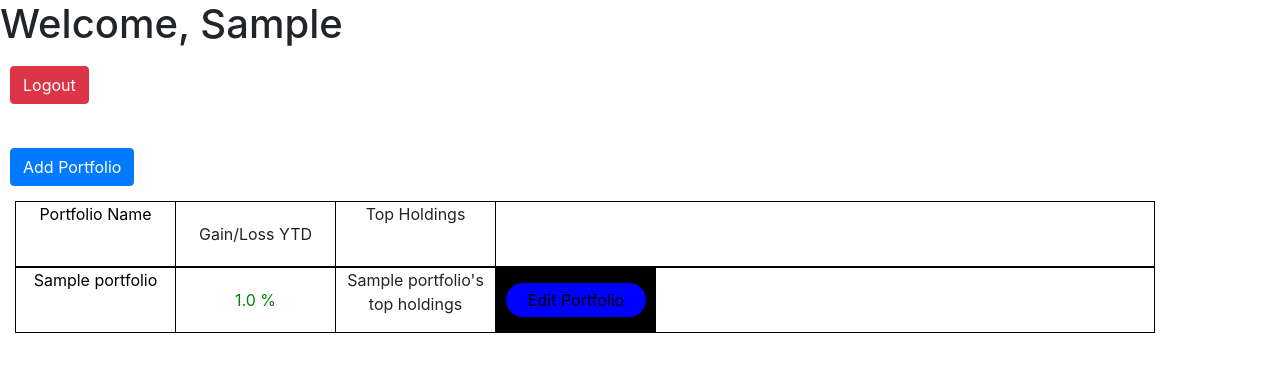
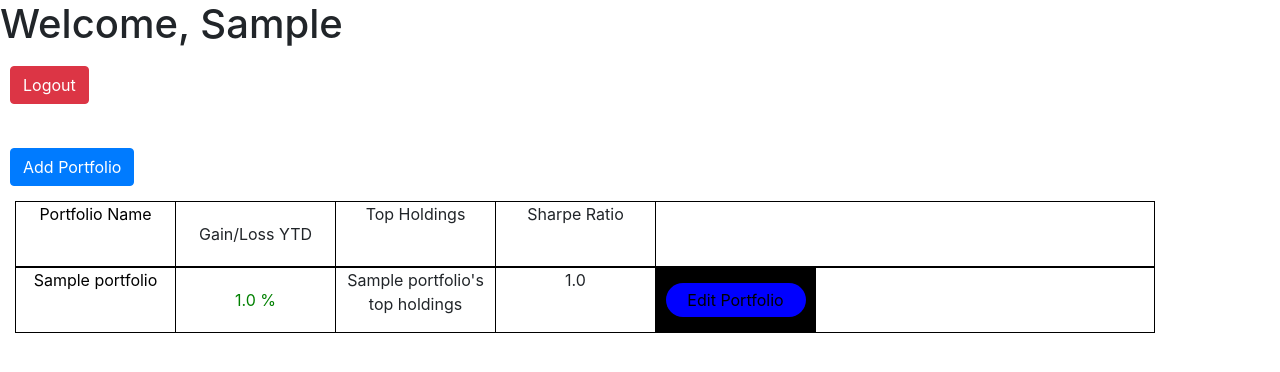
Before and after one commit to chasespengler/sharpe-backend, a Django app: page /dashboard/ in a window 1280 px wide. Shown: the top 372 px of the page. Run offline with Django 3.2, Linux system fonts and the light colour scheme; a user stored in the database is signed in; tables that the repository leaves empty hold one stand-in row (values such as "Sample post").

Commit message:
calc_sharpe updated, implemented into frontend

```diff
--- a/backend/sharpe_analysis/templates/sharpe_analysis/dashboard.html
+++ b/backend/sharpe_analysis/templates/sharpe_analysis/dashboard.html
@@ -51,6 +51,12 @@
         }
 
         .col3 {
+            width: 160px;
+            text-align: center;
+            border-right: 1px solid black;
+        }
+
+        .column {
             width: 160px;
             text-align: center;
             border-right: 1px solid black;
@@ -174,6 +180,9 @@
             <div id="top-holdings-title" class="title column col3">
                 Top Holdings
             </div>
+            <div id="top-holdings-title" class="title column col4">
+                Sharpe Ratio
+            </div>
         </div>
         {% for port in portfolios %}
             <div id="portfolio-info-row" class="row">
@@ -187,6 +196,9 @@
                 </div>
                 <div id="top-holdings" class="column col3">
                     {{port.portfolio_name}}'s top holdings
+                </div>
+                <div id="sharpe" class="column col4">
+                    {{port.sharpe}}
                 </div>
                 <div id="edit-btn-container" class="column">
                     <a id="edit-port-btn-link" href="{% url 'edit_port' port.id %}">
--- a/backend/sharpe_analysis/views.py
+++ b/backend/sharpe_analysis/views.py
@@ -6,6 +6,7 @@ from .forms import CreateUserForm, PortModalForm
 from django.contrib.auth.decorators import login_required
 from .models import *
 from .data_get import *
+from .calculations import *
 import asyncio
 
 @login_required(login_url='login')
@@ -82,6 +83,11 @@ def analyze(request, pid):
         data = get_eq_data(tickers)
     print(data)
     print(secs.values())
+    port.sharpe = calc_sharpe(data, secs.values())
+    port.save()
+
+    print(port.sharpe)
+
     return redirect('dashboard')
 
 def registration(request):
```
Also changed, not shown: backend/sharpe_analysis/calculations.py (+4 -7 lines).
